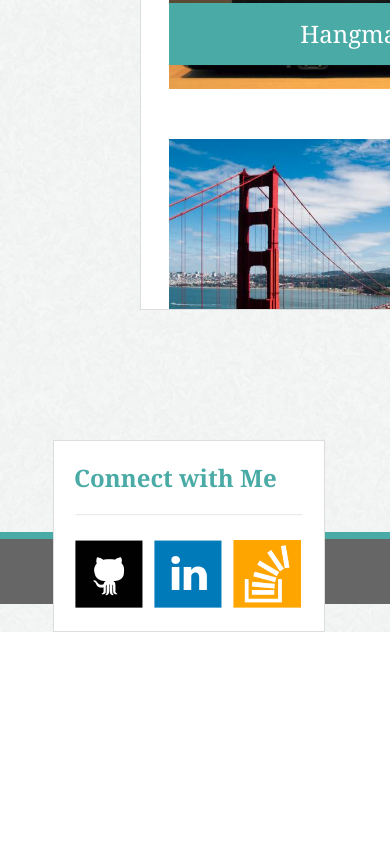
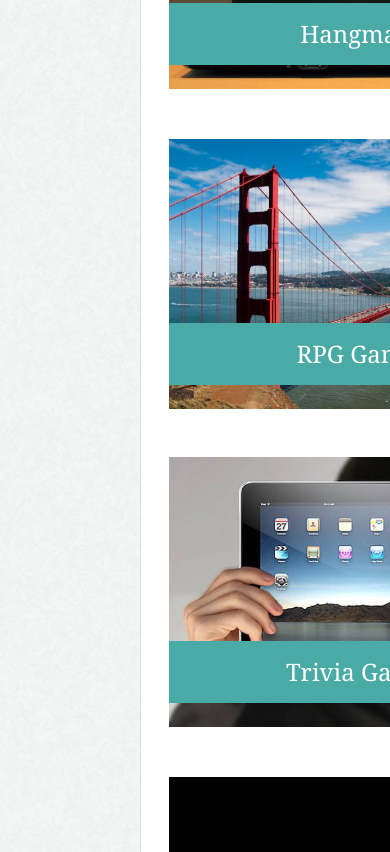
Before and after one commit to rbuccat/Responsive-Portfolio, a plain HTML site: page portfolio.html in a window 390 px wide. Shown: the part 392-1244 px from the top of the page. Before the commit the page ends 1024 px from the top, so only its background shows below. Drawn offline with Linux system fonts and the light colour scheme.

Commit message:
modified css

```diff
--- a/assets/css/style1.css
+++ b/assets/css/style1.css
@@ -75,11 +75,11 @@ body {
 	background-color: #ffffff;
 	width: 630px;
 	max-height: 850px;
-	min-height: 490px;
+	/*min-height: 490px;*/
 	height: auto;
-	overflow: auto;
+	overflow-y: visible;
 	padding-left: 5px;
-	padding-bottom: 20px;
+	padding-bottom: 70px;
 	border: 1px solid #dddddd;
 	margin-top: 100px;
 	margin-left: 140px;
@@ -110,10 +110,12 @@ body {
 	font-family: 'Georgia', Times, Times New Roman, serif;
 	color: #4aaaa5;
 	border: 1px solid #dddddd;
-	top: 100px;
+	margin-top: 100px;
+	margin-left: 50px;
+	/*top: 100px;
 	right: 255px;
-	position: relative;
-	float: right;
+	position: relative;*/
+	float: left;
 }
 
 .sidebar h2 {
@@ -179,7 +181,7 @@ body {
 
 	.main-section {
 		width: 420px;
-		height: 580px;
+		max-height: 2000px;
 	}
 
 	.main-section hr {
--- a/assets/css/style3.css
+++ b/assets/css/style3.css
@@ -25,3 +25,15 @@ form {
 	font-size: 14px;
 	position: absolute;
 }
+
+@media screen and (max-width: 980px) {
+	.info {
+		width: 363px;
+	}
+
+	.submitButton {
+		height: 50px;
+		width: 120px;
+		font-size: 20px;
+	}
+}
--- a/assets/css/style4.css
+++ b/assets/css/style4.css
@@ -95,20 +95,20 @@
     }
 
     #hover2 {
-        top: 50px;
+        margin-top: 50px;
         left: 23px;
     }
 
     #hover3 {
-        top: 100px;
+        margin-top: 25px;
     }
 
     #hover4 {
-        top: 150px;
+        margin-top: 50px;
         left: 23px;
     }
 
     #hover5 {
-        top: 200px;
+        margin-top: 25px;
     }
 }
```
